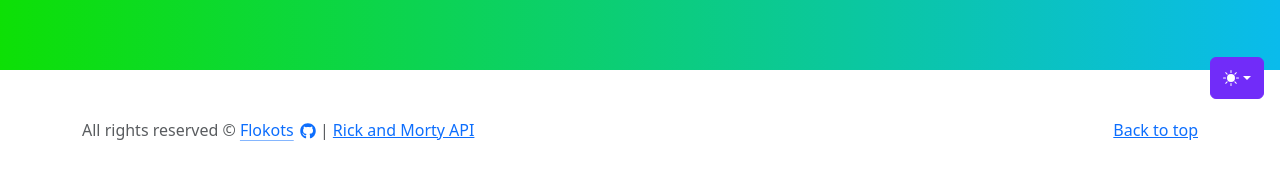
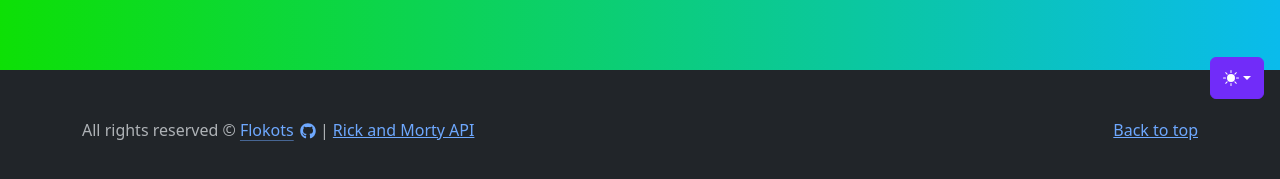
Before and after one commit to Flokots/rick-and-morty, an Angular app: page /profile in a window 1280 px wide. Shown: the part 685-864 px from the top of the page. Built offline with nearby package versions, Linux system fonts and the light colour scheme.

Commit message:
Dark background for footer

```diff
--- a/src/app/footer/footer.component.html
+++ b/src/app/footer/footer.component.html
@@ -1,4 +1,4 @@
-<footer class="text-body-secondary py-5">
+<footer class="text-body-secondary py-5 bg-dark" data-bs-theme="dark">
     <div class="container">
         <p class="float-end mb-1">
             <a href="#">Back to top</a>
--- a/src/app/home/home.component.ts
+++ b/src/app/home/home.component.ts
@@ -20,7 +20,6 @@ import { CharacterDetails } from '../interfaces/character-details';
       this.characterService.getCharacters().subscribe({
         next: (response: any) => {
           this.characters = response.results as CharacterDetails[];
-          console.log('Posts fetched successfully!');
         },
         error: (error) => console.log('Error fetching posts: ', error)
       });
--- a/src/app/profile/profile.component.css
+++ b/src/app/profile/profile.component.css
@@ -8,6 +8,7 @@
 }
 
 .profile-section {
+    color: black;
     padding: 50px 0;
     background-image: linear-gradient(to right, hsl(118, 95%, 45%), #0abbec );
   }
```
